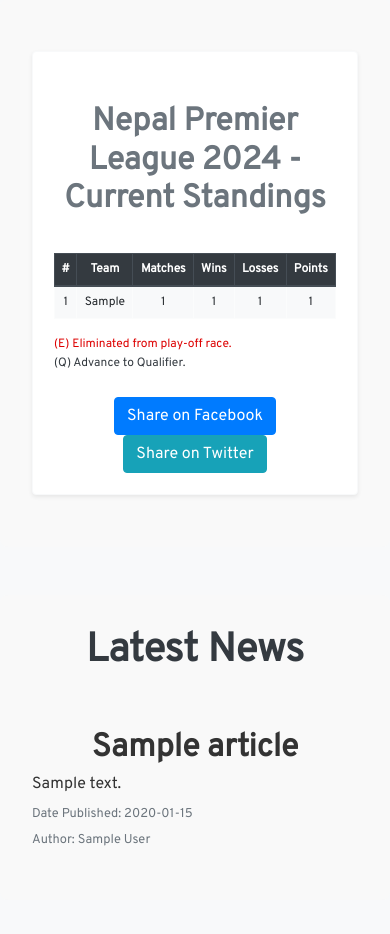
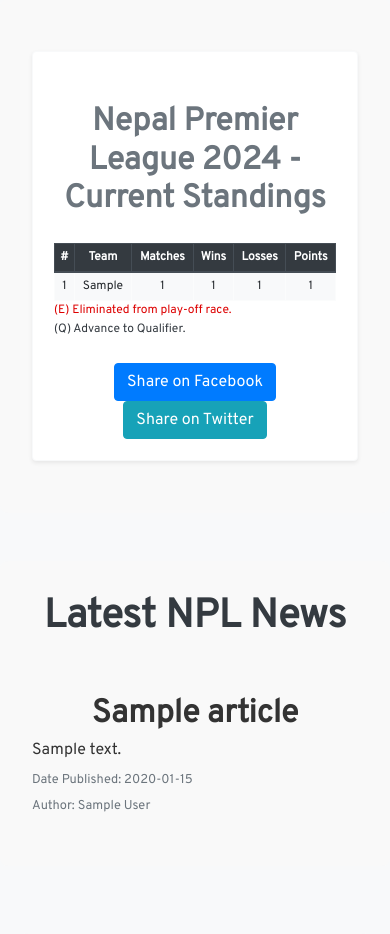
Before and after one commit to surajrimal/npl-standings, a Flask app: template app/templates/home.html in a window 390 px wide. Shown: the part 163-1097 px from the top of the page. Run offline with Flask 3, Linux system fonts and the light colour scheme; tables that the repository leaves empty hold one stand-in row (values such as "Sample post"); the template is opened without the code that fills it: values that come from a table or form of the project are taken from there, most other values are stand-ins (such as "Sample title", 1, 10 or a date in 2020); some libraries are stand-ins or nearby versions.

Commit message:
minor fixed for mobile users

```diff
--- a/app/static/assets/css/style.css
+++ b/app/static/assets/css/style.css
@@ -116,7 +116,7 @@ body, html {
 
 /* Content Styles */
 .content {
-    padding-top: 120px;
+    padding-top: 100px;
     padding-bottom: 30px;
     min-height: calc(100vh - 240px);
     padding: 2px;
@@ -245,13 +245,21 @@ ul li::before {
     }
 
     .table {
+        width: 100%;
         font-size: 0.8rem;
-        padding: 0.5px;
+        margin: 0;
+        padding: 0;
+        border-collapse: collapse;
     }
 
     .table th, .table td {
-        padding: 6px;
+        padding: 4px;
+        margin: 0;
         font-size: 0.75rem;
+        white-space: nowrap;  /* Prevents wrapping */
+    }
+    .table-responsive {
+        overflow-x: auto; /* Enables horizontal scrolling */
     }
 
     .footer {
--- a/app/templates/home.html
+++ b/app/templates/home.html
@@ -55,7 +55,7 @@
 </div>
 
 <div class="container mt-5">
-    <h1 class="text-center mb-4">Latest News</h1>
+    <h1 class="text-center mb-4">Latest NPL News</h1>
     <div class="row">
         {% for source, title, desc, author, img, p_date, url in articles %}
         <div class="col-12 mb-3">
```
